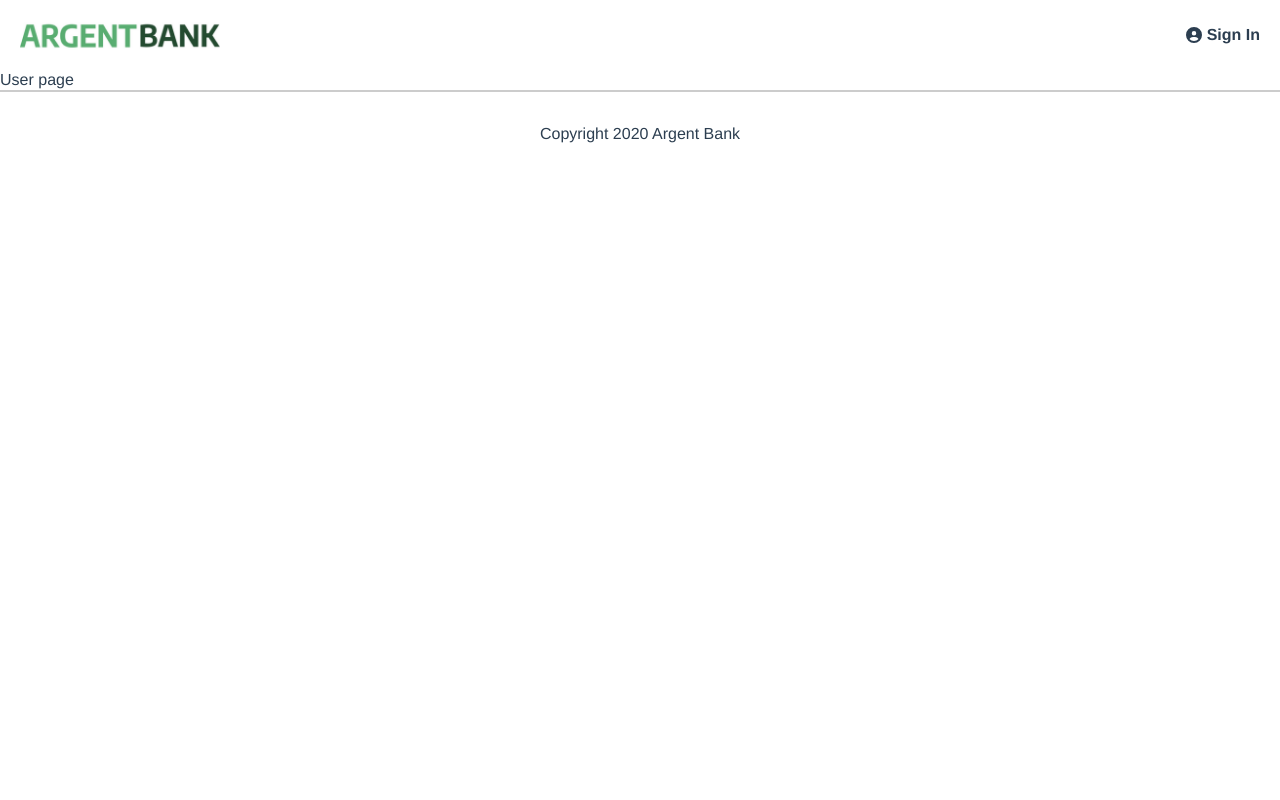
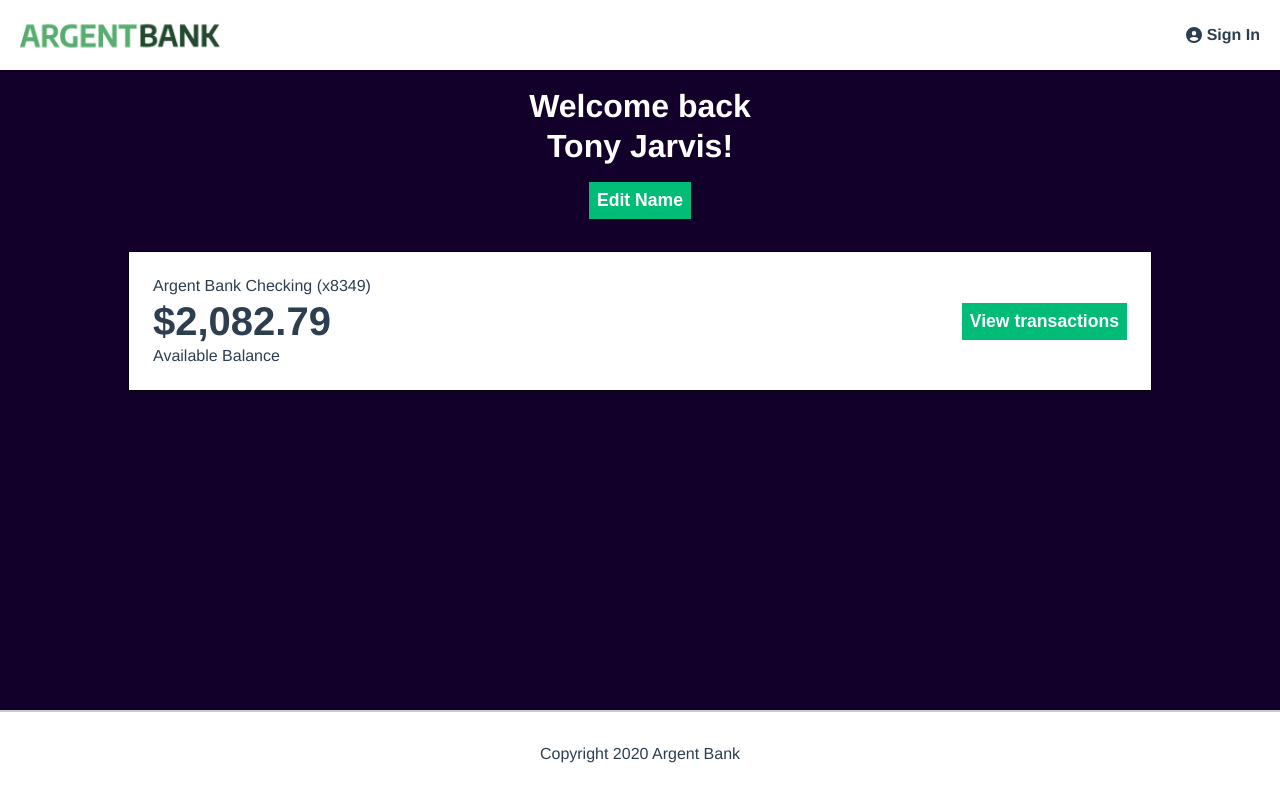
Before and after one commit to sylvain-galoustoff/oc-argentbank, a React (Vite) app: page /user in a window 1280 px wide. Built offline with nearby package versions, Linux system fonts and the light colour scheme; sample sign-in values are in the browser's storage.

Commit message:
user page static integration

```diff
--- a/src/App.jsx
+++ b/src/App.jsx
@@ -1,4 +1,4 @@
-import { Routes, Route } from "react-router-dom";
+import { Routes, Route, useNavigate } from "react-router-dom";
 import Header from "./components/common/Header/Header";
 import NotFound from "./routes/NotFound/NotFound";
 import Home from "./routes/Home/Home";
@@ -6,8 +6,21 @@ import SignIn from "./routes/SignIn/SignIn";
 import User from "./routes/User/User";
 import Footer from "./components/common/Footer/Footer";
 import ProtectedRoutes from "./components/auth/ProtectedRoutes";
+import { useDispatch } from "react-redux";
+import { useEffect } from "react";
+import { updateToken } from "./store/userReducer";
 
 function App() {
+  const dispatch = useDispatch();
+  const navigate = useNavigate();
+
+  useEffect(() => {
+    if (localStorage.getItem("token")) {
+      dispatch(updateToken(localStorage.getItem("token")));
+      navigate("/user");
+    }
+  });
+
   return (
     <div id="app">
       <Header />
--- a/src/components/auth/ProtectedRoutes.jsx
+++ b/src/components/auth/ProtectedRoutes.jsx
@@ -1,14 +1,16 @@
 import { useEffect } from "react";
+import { useSelector } from "react-redux";
 import { Outlet, useNavigate } from "react-router-dom";
 
 function ProtectedRoutes() {
   const navigate = useNavigate();
+  const token = useSelector((state) => state.user.token);
 
   useEffect(() => {
-    if (!localStorage.getItem("token")) {
+    if (!token) {
       navigate("/signin");
     }
-  }, [navigate]);
+  }, [navigate, token]);
 
   return <Outlet />;
 }
--- a/src/routes/SignIn/SignIn.jsx
+++ b/src/routes/SignIn/SignIn.jsx
@@ -5,6 +5,7 @@ import { logUser } from "../../services/api";
 import { useDispatch } from "react-redux";
 import { updateToast } from "../../store/toastReducer";
 import { useNavigate } from "react-router-dom";
+import { updateToken } from "../../store/userReducer";
 
 function SignIn() {
   const dispatch = useDispatch();
@@ -13,6 +14,7 @@ function SignIn() {
     email: "",
     password: "",
   });
+  const [remember, setRemember] = useState(false);
 
   const handleInput = (e, field) => {
     setForm((prevState) => ({
@@ -45,7 +47,10 @@ function SignIn() {
     }
 
     if (response.status === 200) {
-      localStorage.setItem("token", response.body.token);
+      dispatch(updateToken(response.body.token));
+      if (remember) {
+        localStorage.setItem("token", response.body.token);
+      }
       navigate("/user");
     }
   };
@@ -65,7 +70,7 @@ function SignIn() {
             <input type="password" id="password" value={form.password} onChange={(e) => handleInput(e, "password")} />
           </div>
           <div className="input-remember">
-            <input type="checkbox" id="remember-me" />
+            <input type="checkbox" id="remember-me" checked={remember} onChange={() => setRemember(!remember)} />
             <label htmlFor="remember-me">Remember me</label>
           </div>
           <button className={style.signInButton}>Sign In</button>
--- a/src/routes/User/User.jsx
+++ b/src/routes/User/User.jsx
@@ -1,7 +1,25 @@
+import style from "./User.module.scss";
+
 function User() {
   return (
-    <div className="page" id="user">
-      User page
+    <div className="page" id={style.user}>
+      <div className={style.header}>
+        <h1>
+          Welcome back
+          <br />
+          Tony Jarvis!
+        </h1>
+        <button className={style.editButton}>Edit Name</button>
+      </div>
+
+      <section className={style.account}>
+        <div className="account-content-wrapper">
+          <h3 className={style.accountTitle}>Argent Bank Checking (x8349)</h3>
+          <p className={style.accountAmount}>$2,082.79</p>
+          <p className="account-amount-description">Available Balance</p>
+        </div>
+        <button className="transaction-button">View transactions</button>
+      </section>
     </div>
   );
 }
--- /dev/null
+++ b/src/routes/User/User.module.scss
@@ -0,0 +1,40 @@
+@import "../../styles/vars.scss";
+
+#user {
+  background-color: $bgdark;
+  min-height: 80vh;
+}
+
+.header {
+  color: $white;
+  display: flex;
+  flex-direction: column;
+  align-items: center;
+  margin-bottom: 2rem;
+
+  h1 {
+    font-size: 2rem;
+    text-align: center;
+    margin: 1rem 0;
+  }
+}
+
+.account {
+  display: flex;
+  justify-content: space-between;
+  align-items: center;
+  border: 1px solid black;
+  background-color: #fff;
+  width: 80%;
+  margin: 0 auto;
+  padding: 1.5rem;
+  box-sizing: border-box;
+  text-align: left;
+  margin-bottom: 2rem;
+}
+
+.accountAmount {
+  margin: 0;
+  font-size: 2.5rem;
+  font-weight: bold;
+}
--- a/src/store/userReducer.js
+++ b/src/store/userReducer.js
@@ -1,18 +1,18 @@
 import { createSlice } from "@reduxjs/toolkit";
 
 const initialState = {
-  user: null,
+  token: null,
 };
 
 export const userSlice = createSlice({
   name: "user",
   initialState,
   reducers: {
-    updateUser: (state, action) => {
-      state.user = action.payload;
+    updateToken: (state, action) => {
+      state.token = action.payload;
     },
   },
 });
 
-export const { updateUser } = userSlice.actions;
+export const { updateToken } = userSlice.actions;
 export default userSlice.reducer;
```
